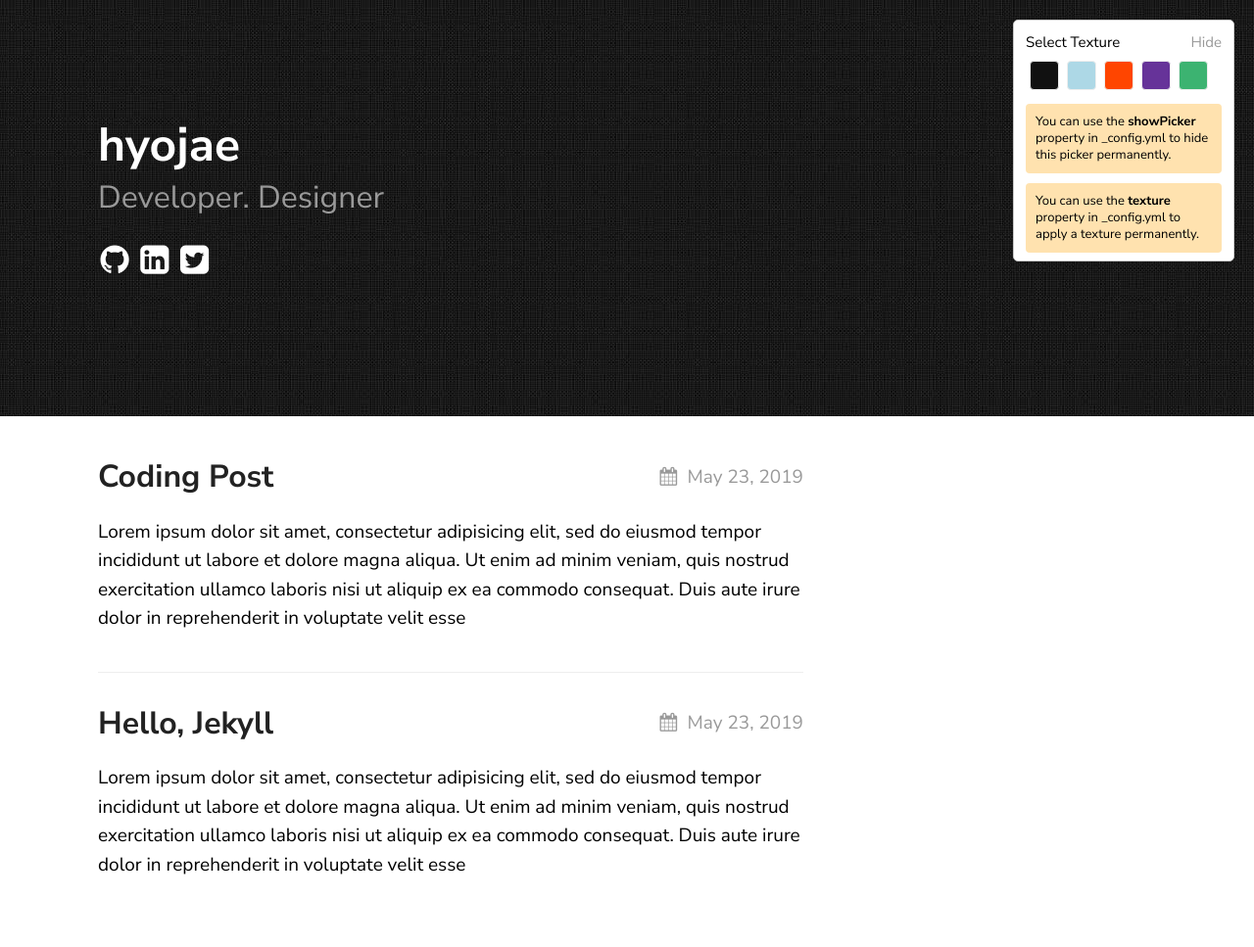
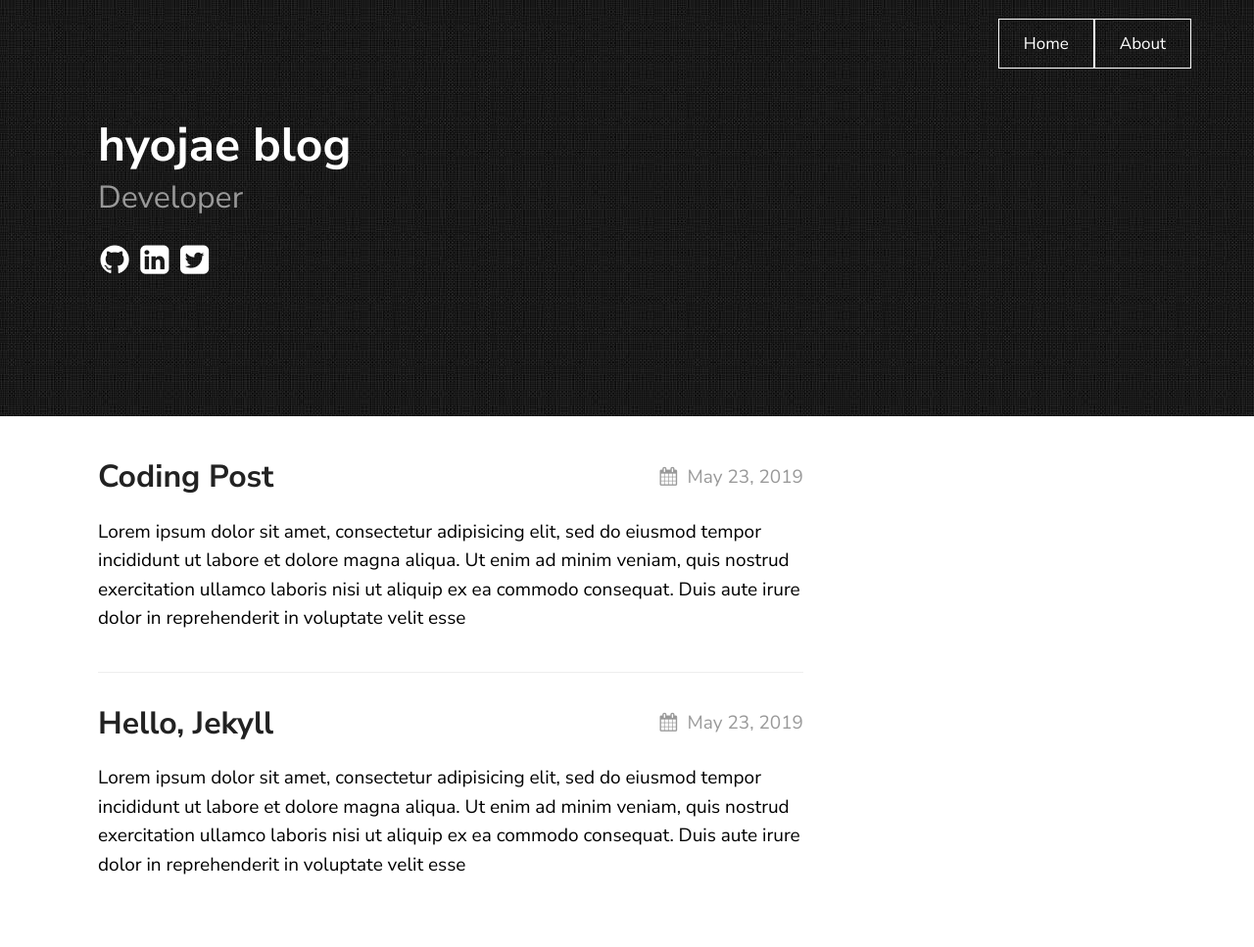
Before and after one commit to hyojaekim/hyojaekim.github.io, a Jekyll site: the page built from index.md, in a window 1280 px wide. Shown: the whole page at 98% size. Built offline with Jekyll 4.4.1, drawn with Linux system fonts in a browser that asks for light colours.

Commit message:
feat: apply blog theme

```diff
--- a/_config.yml
+++ b/_config.yml
@@ -1,13 +1,13 @@
 title: hyojae kim
 author: hyojaekim
-email: hyojaedev@gmail.com
+email: your-emial@gmail.com
 description: > # this means to ignore newlines until "show_exerpts:"
   Write an awesome description for your new site here. You can edit this
   line in _config.yml. It will appear in your document head meta (for
   Google search results) and in your feed.xml site description.
 show_excerpts: true # set to true to show excerpts on the homepage
-url : "https://hyojaekim.github.io"
-baseurl: /texture
+baseurl: /
+remote_theme: thelehhman/texture
 
 # Minima date format
 # refer to http://shopify.github.io/liquid/filters/date/ if you want to customize this
@@ -16,12 +16,12 @@ sass:
 
 permalink: /posts/:title/
 texture:
-  title: hyojae
-  tagline: Developer. Designer
+  title: hyojae blog
+  tagline: Developer
   date_format: "%b %-d, %Y"
   style: black
-  showNav: false
-  showPicker: true
+  showNav: true
+  showPicker: false
 
   # generate social links in footer
   social_links:
```
